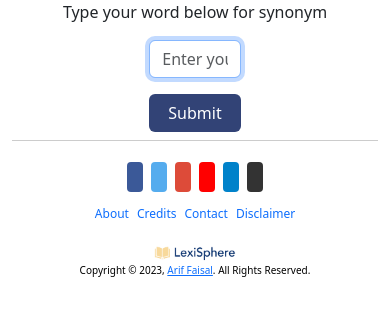
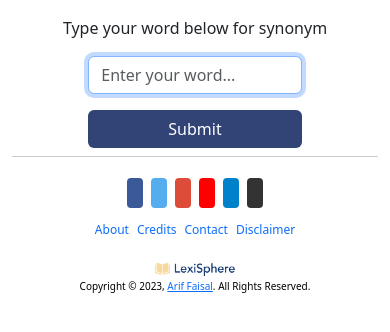
Before and after one commit to arifaisal123/lexisphere, a Flask app: template api/templates/synonym.html in a window 390 px wide. Shown: the part 58-390 px from the top of the page. Run offline with Flask 2, Linux system fonts and the light colour scheme; the template is opened without the code that fills it, so the values that code supplies are empty.

Commit message:
Edit styles for mobile version

```diff
--- a/api/templates/synonym.html
+++ b/api/templates/synonym.html
@@ -6,13 +6,13 @@
 
 {% block main %}
 <div class="row">
-    <div class="col-12 text-center">
+    <div class="col-12 text-center mt-3">
         <p>Type your word below for synonym</p>
         <form action="/synonym" method="post">
-            <div class="col-3 mx-auto">
+            <div class="col-7 mx-auto">
                 <input autocomplete="off" autofocus class="form-control mx-auto" id="synonym" name="synonym" placeholder="Enter your word..." type="text">
             </div>
-            <button class="btn bg-color-dark-blue custom-btn-hover text-white my-3 mb-2 col-3" type="submit">Submit</button>
+            <button class="btn bg-color-dark-blue custom-btn-hover text-white my-3 mb-2 col-7" type="submit">Submit</button>
         </form>
         {% if not is_empty and synonym %}
         <div class="col-3 mx-auto mb-5">
--- a/api/templates/word_meaning.html
+++ b/api/templates/word_meaning.html
@@ -6,13 +6,13 @@
 
 {% block main %}
 <div class="row mb-custom-600px">
-    <div class="col-12 text-center">
+    <div class="col-12 text-center mt-3">
         <p>Type your word below to generate word meanings</p>
         <form action="/word_meaning" method="post">
-            <div class="col-3 mx-auto">
+            <div class="col-7 mx-auto">
                 <input autocomplete="off" autofocus class="form-control mx-auto" id="word_meaning" name="word_meaning" placeholder="Enter your word..." type="text">
             </div>
-            <button class="btn bg-color-dark-blue custom-btn-hover text-white my-3 mb-2 col-3" type="submit">Submit</button>
+            <button class="btn bg-color-dark-blue custom-btn-hover text-white my-3 mb-2 col-7" type="submit">Submit</button>
         </form>
         {% if not is_empty and word_meaning %}
         <div class="col-3 mx-auto mb-5">
```
